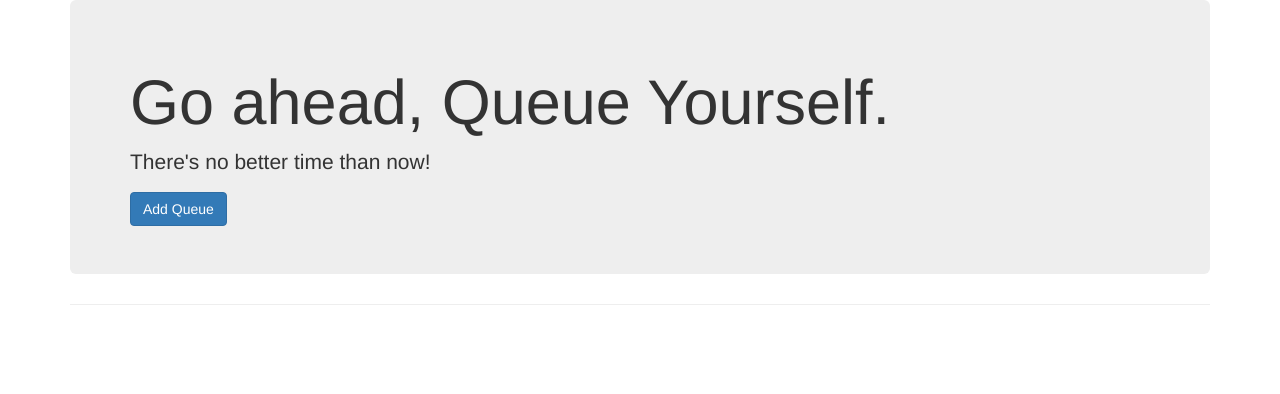
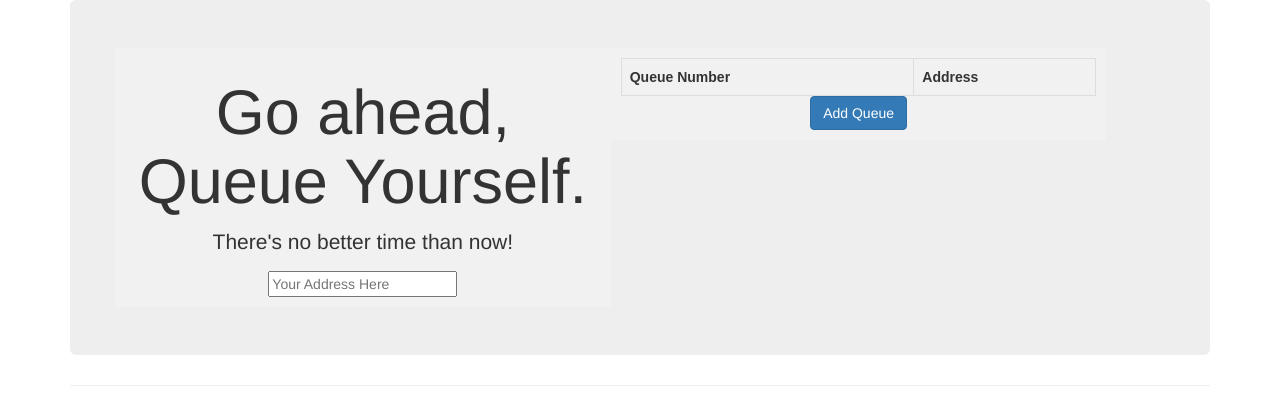
Before and after one commit to boyuantan/decent-queue, a website: page src/index.html in a window 1280 px wide. Drawn offline with nearby package versions, Linux system fonts and the light colour scheme; no server answers.

Commit message:
added columns, formatting, button to generate rows, but encountered errors.

```diff
--- a/package.json
+++ b/package.json
@@ -16,6 +16,7 @@
     "lite-server": "^2.3.0"
   },
   "dependencies": {
+    "truffle": "^4.1.3",
     "zeppelin-solidity": "1.7.0"
   }
 }
--- a/src/index.html
+++ b/src/index.html
@@ -9,6 +9,42 @@
 
     <!-- Bootstrap -->
     <link href="css/bootstrap.min.css" rel="stylesheet">
+    <style>
+        *{
+            box-sizing: border-box;
+        }
+        .wrapper{
+            text-align: center;
+            display: flex;
+            width: 100%;
+        }
+        .column{
+            float: left;
+            display: table-cell;
+            flex: 1;
+            width: 50%;
+            padding: 10px;
+            background-color: #f1f1f1;
+            }
+        .row:after {
+            content: "";
+            display: table-cell;
+            width: 50%;
+            text-align: bottom;
+            }
+            table {
+    font-family: arial, sans-serif;
+    border-collapse: collapse;
+    width: 100%;
+}
+
+td, th {
+    border: 1px solid #dddddd;
+    text-align: left;
+    padding: 8px;
+}
+
+    </style>
 
     <!-- HTML5 shim and Respond.js for IE8 support of HTML5 elements and media queries -->
     <!-- WARNING: Respond.js doesn't work if you view the page via file:// -->
@@ -20,9 +56,25 @@
   <body>
     <div class="container">
       <div class="jumbotron">
-        <h1 class="display-3">Go ahead, Queue Yourself.</h1>
-        <p class="lead">There's no better time than now!</p>
-        <button type="button" class="btn btn-primary btn-add">Add Queue</button>
+      <div class="wrapper">
+        <div class="row">
+            <div class="column" >
+            <h1 class="display-3">Go ahead, Queue Yourself.</h1>
+            <p class="lead">There's no better time than now!</p>
+            <input id="inpAdr" type="address" placeholder="Your Address Here"></input>
+            </div>
+            <div class="column" >
+            <table id="table1">
+            <tr>
+            <th>Queue Number</th>
+            <th>Address</th>
+            </tr>
+
+            </table>
+                <button type="submit" class="btn btn-primary btn-add" onclick="enqueue(inpAdr);setValues(getQueue(), getAddr());">Add Queue</button>
+            </div>
+            </div>
+        </div>
       </div>
       <hr class="my-4">
       <div class="queue-list row"></div>
@@ -30,8 +82,10 @@
     <!-- jQuery (necessary for Bootstrap's JavaScript plugins) -->
     <script src="https://ajax.googleapis.com/ajax/libs/jquery/1.12.4/jquery.min.js"></script>
     <script type="text/javascript">
+    var mainAccount = web3.eth.accounts[0];
+    var queue;
       function enqueue(address) {
-        var mainAccount = web3.eth.accounts[0];
+
         var FifoClientInstance;
         for (var i = 0; i < App.contracts.FifoClients.length; i++) {
           if (App.contracts.FifoClients[i][0] == address) {
@@ -39,7 +93,8 @@
               FifoClientInstance = instance;
               return FifoClientInstance.push({ from: mainAccount });
             }).then(function() {
-              return FifoClientInstance.getQueue.call();
+              queue =  FifoClientInstance.getQueue.call()
+              return queue;
             }).then(function(fifo) {
               console.log(fifo);
             //   const number = new web3.BigNumber(value);
@@ -52,6 +107,29 @@
           }
         }
       };
+
+      function getQueue(){
+        return queue;
+      }
+      function getAddr(){
+        return mainAccount;
+      }
+
+      function setValues(qnum, addr){
+        var oddNum = 0;
+        function addMember() {
+        var table = document.getElementById("table1");
+        if (oddNum%2 != 0)
+        {
+        table.innerHTML =  table.innerHTML + "<tr><th>{0}</th><th>{1}</th><tr>".format(qnum, addr);
+        oddNum++;
+        }
+        else {
+        table.innerHTML =  table.innerHTML + "<tr><th>{0}</th><th>{1}</th><tr>".format(qnum, addr);
+        oddNum++;
+        }
+        }
+    }
     </script>
     <!-- Include all compiled plugins (below), or include individual files as needed -->
     <script src="js/bootstrap.min.js"></script>
```
Also changed, not shown: 1 other file.
